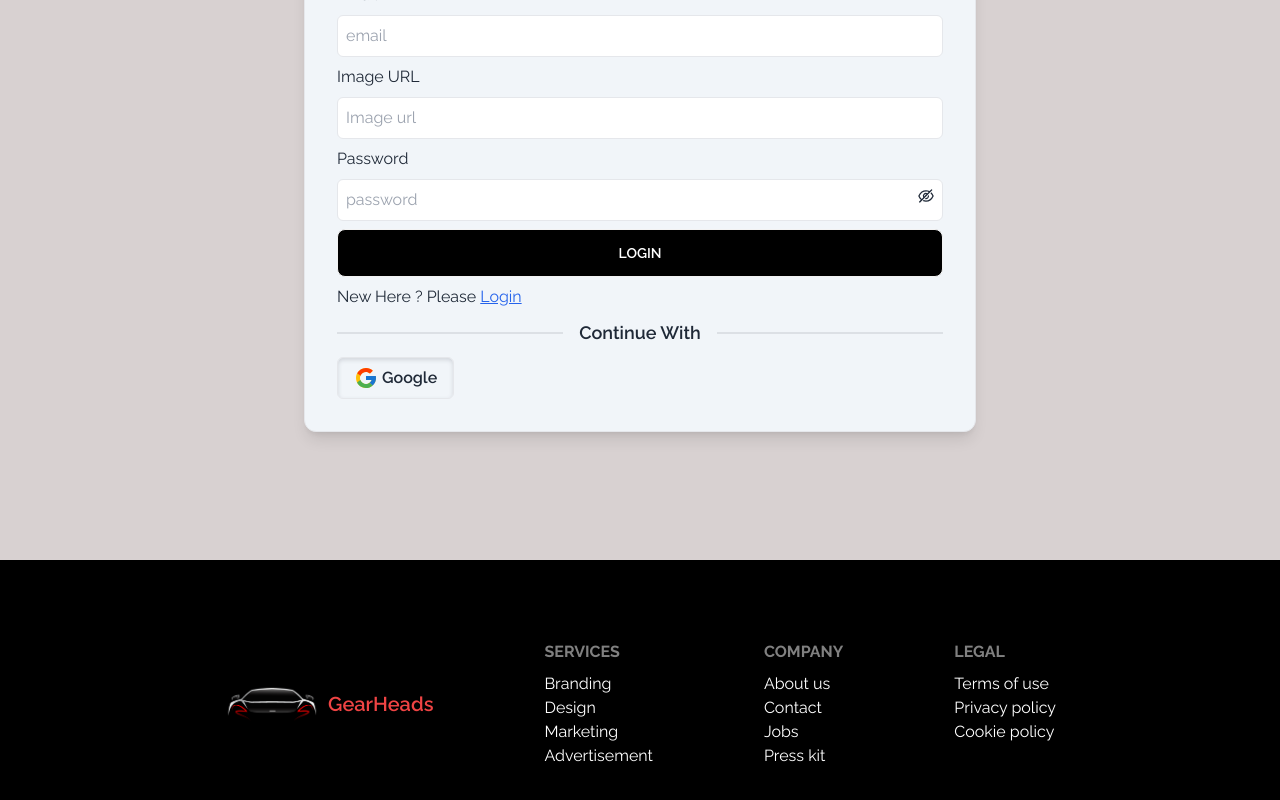
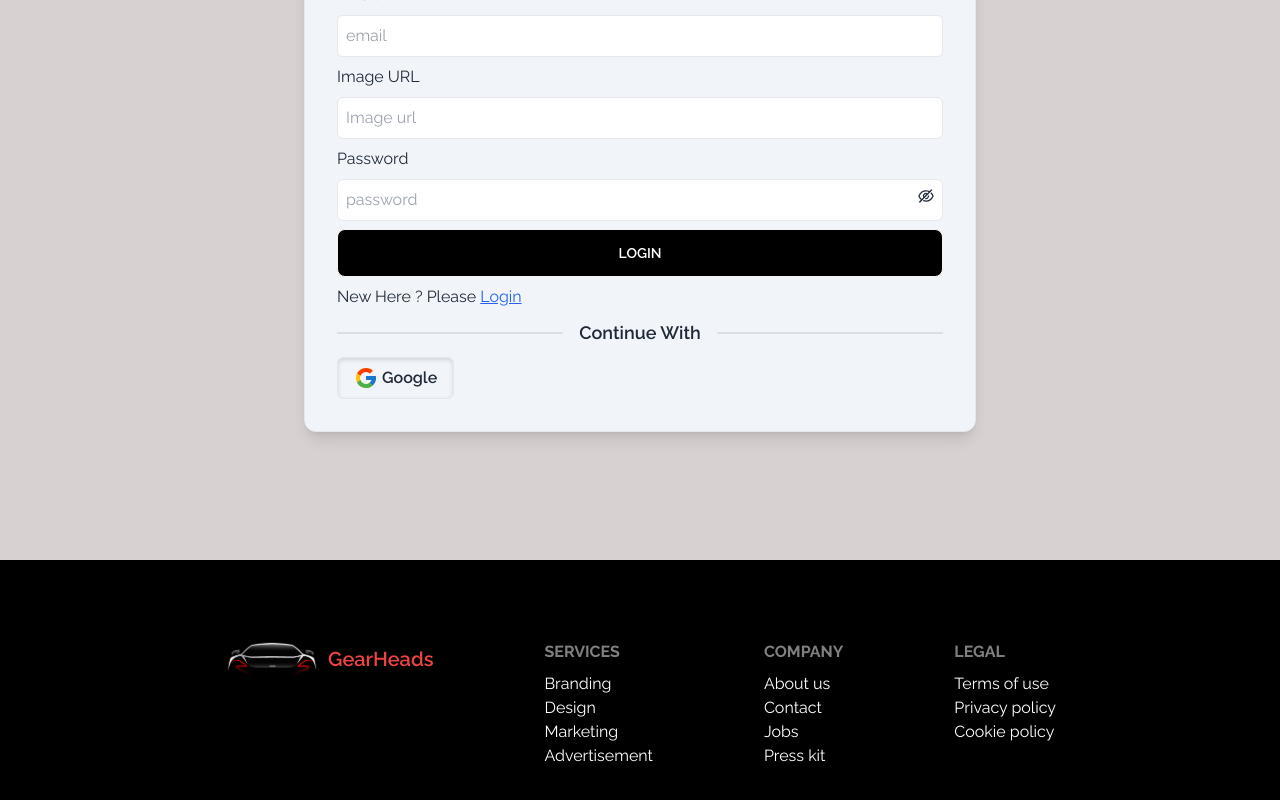
Before and after one commit to tohahpro/automotive, a React (Vite) app: page /register in a window 1280 px wide. Shown: the part 396-1196 px from the top of the page. Built offline with nearby package versions, Linux system fonts and the light colour scheme; no server answers.

Commit message:
logo home link add

```diff
--- a/src/Components/Footer/Footer.jsx
+++ b/src/Components/Footer/Footer.jsx
@@ -1,14 +1,17 @@
 
+import { Link } from 'react-router-dom';
 import Logo from '../../assets/image/logo-icons/logo.png'
 
 const Footer = () => {
     return (
         <div className="">
             <footer className="lg:flex px-32 lg:justify-between py-20 lg:px-56 bg-black text-white">
-                <div className="flex items-center gap-2">
-                    <img className="w-24" src={Logo} alt="" />
-                    <p className="text-xl font-semibold text-red-500">GearHeads</p>
-                </div>
+                <Link to='/'>
+                    <div className="flex items-center gap-2">
+                        <img className="w-24" src={Logo} alt="" />
+                        <p className="text-xl font-semibold text-red-500">GearHeads</p>
+                    </div>
+                </Link>
                 <div className='flex flex-col'>
                     <header className="footer-title">Services</header>
                     <a className="link link-hover">Branding</a>
--- a/src/Components/Navbar/Navbar.jsx
+++ b/src/Components/Navbar/Navbar.jsx
@@ -1,4 +1,4 @@
-import { NavLink } from "react-router-dom";
+import { Link, NavLink } from "react-router-dom";
 import { BiMenu, BiMenuAltRight } from 'react-icons/bi';
 import { useContext, useEffect, useState } from "react";
 import { AuthContext } from "../Provider/AuthProvider";
@@ -62,10 +62,12 @@
 
 
                 <div className="flex items-center justify-between">
-                    <div className="flex items-center gap-2">
-                        <img className="w-24" src={Logo} alt="" />
-                        <p className="text-xl font-semibold text-red-500">GearHeads</p>
-                    </div>
+                    <Link to='/'>
+                        <div className="flex items-center gap-2">
+                            <img className="w-24" src={Logo} alt="" />
+                            <p className="text-xl font-semibold text-red-500">GearHeads</p>
+                        </div>
+                    </Link>
 
 
                     <div className="md:hidden justify-end text-2xl pr-2 text-slate-400" onClick={() => setOpen(!open)}>
```
